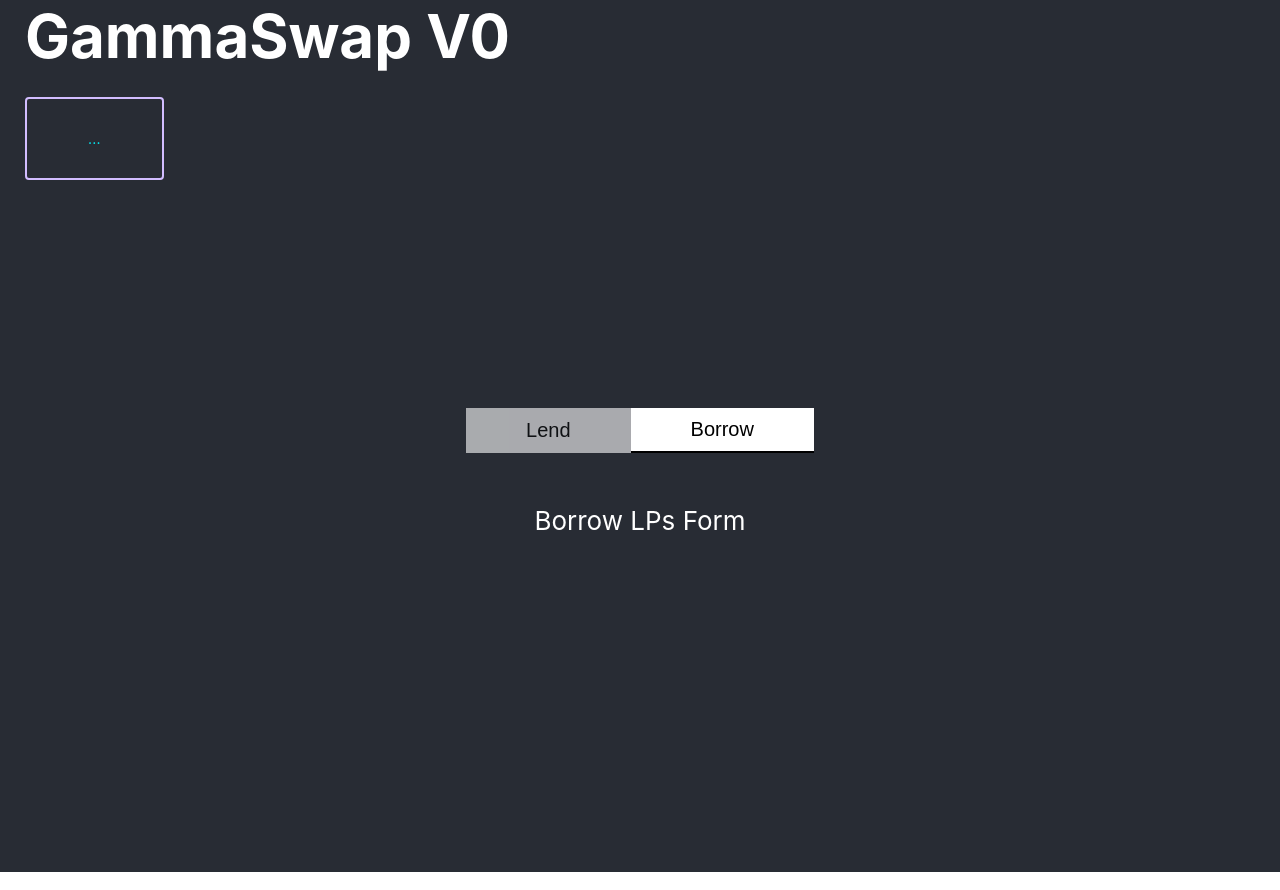
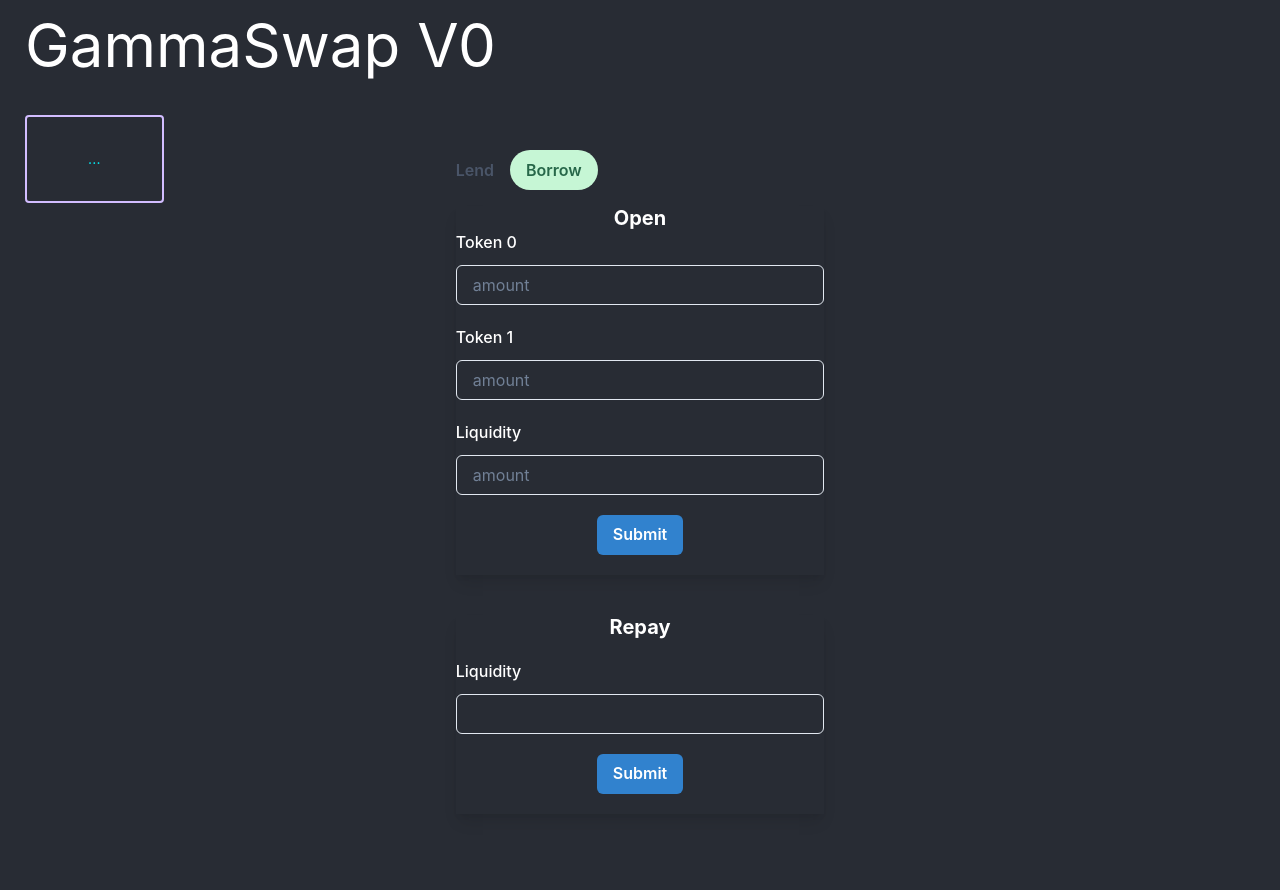
Before and after one commit to dam417/gammaswap, a React (Create React App) app: page /app in a window 1280 px wide. Both pictures are taken after a click on the tab "Borrow". Built offline with nearby package versions, Linux system fonts and the light colour scheme.

Commit message:
implemented Borrow Tab UI

```diff
--- a/package.json
+++ b/package.json
@@ -23,6 +23,9 @@
   "author": "Daniel Alcarraz",
   "license": "ISC",
   "dependencies": {
+    "@chakra-ui/react": "^2.0.2",
+    "@emotion/react": "^11.9.0",
+    "@emotion/styled": "^11.8.1",
     "@ethersproject/strings": "^5.6.0",
     "@openzeppelin/contracts": "^4.6.0",
     "@truffle/contract": "^4.5.10",
@@ -36,6 +39,7 @@
     "ethereumjs-abi": "^0.6.7",
     "ethereumjs-util": "^7.1.4",
     "ethers": "^5.6.6",
+    "framer-motion": "^6.3.3",
     "react": "^18.1.0",
     "react-bootstrap": "^2.4.0",
     "react-dom": "^18.1.0",
--- a/src/App.css
+++ b/src/App.css
@@ -25,7 +25,7 @@
 }
 
 .App-link {
-  color: #61dafb;
+  color: white;
 }
 
 @keyframes App-logo-spin {
--- a/src/components/Borrow.js
+++ b/src/components/Borrow.js
@@ -1,10 +1,16 @@
-/**
- * Created by danielalcarraz on 5/20/22.
- */
 import React, { useState } from 'react'
 import { useNavigate } from 'react-router-dom';
+import {
+    FormControl,
+    FormLabel,
+    Input,
+    Button,
+    Heading,
+    FormErrorMessage,
+    FormHelperText,
+} from '@chakra-ui/react'
 
-function Borrow(props) {
+function Borrow() {
     // Declare a new state variable, which we'll call "count"
     /*const [tokenA, setTokenA] = useState(0);
      const [tokenB, setTokenB] = useState(0);
@@ -18,9 +24,24 @@ function Borrow(props) {
      }/**/
 
     return (
-        <div>
-            Borrow LPs Form
-        </div>
+        <>
+            <FormControl boxShadow='lg'>
+                <Heading size='md'>Open</Heading>
+                <FormLabel htmlFor='token-0'>Token 0</FormLabel>
+                <Input placeholder='amount' id='token-0' type='text' />
+                <FormLabel mt={5} htmlFor='token-1'>Token 1</FormLabel>
+                <Input placeholder='amount' id='token-1' type='text' />
+                <FormLabel mt={5} htmlFor='liquidity'>Liquidity</FormLabel>
+                <Input placeholder='amount' id='liquidity' type='text' />
+                <Button my={5} colorScheme='blue'>Submit</Button>
+            </FormControl>
+            <FormControl boxShadow='lg' mt={10}>
+                <Heading size='md'>Repay</Heading>
+                <FormLabel mt={5} htmlFor='liquidity'>Liquidity</FormLabel>
+                    <Input id='liquidity' type='text' />
+                <Button my={5} colorScheme='blue'>Submit</Button>
+            </FormControl>
+        </>
     );
 
 }
--- a/src/components/TabGroup.js
+++ b/src/components/TabGroup.js
@@ -5,44 +5,60 @@ import React, { useState } from 'react';
 import styled from 'styled-components';
 import Borrow from './Borrow';
 import Lend from './Lend';
-const Tab = styled.button`
-  font-size: 20px;
-  padding: 10px 60px;
-  cursor: pointer;
-  opacity: 0.6;
-  background: white;
-  border: 0;
-  outline: 0;
-  ${({ active }) =>
-active &&
-`
-    border-bottom: 2px solid black;
-    opacity: 1;
-  `}
-`;
-const ButtonGroup = styled.div`
-  display: flex;
-`;
-const types = ['Lend', 'Borrow'];
+import { Tabs, TabList, TabPanels, Tab, TabPanel } from '@chakra-ui/react';
+
+// const Tab = styled.button`
+//   font-size: 20px;
+//   padding: 10px 60px;
+//   cursor: pointer;
+//   opacity: 0.6;
+//   background: white;
+//   border: 0;
+//   outline: 0;
+//   ${({ active }) =>
+// active &&
+// `
+//     border-bottom: 2px solid black;
+//     opacity: 1;
+//   `}
+// `;
+// const ButtonGroup = styled.div`
+//   display: flex;
+// `;
+// const types = ['Lend', 'Borrow'];
 
 function TabGroup() {
-    const [active, setActive] = useState(types[0]);
+    // const [active, setActive] = useState(types[0]);
     return (
-        <>
-        <ButtonGroup>
-            {types.map(type => (
-                <Tab
-                    key={type}
-                    active={active === type}
-                    onClick={() => setActive(type)}
-                >
-                    {type}
-                </Tab>
-            ))}
-        </ButtonGroup>
-        <p />
-        {active == 'Lend' ? <Lend/> : <Borrow/>}
-        </>
+        <Tabs variant='soft-rounded' colorScheme='green'>
+            <TabList>
+                <Tab>Lend</Tab>
+                <Tab>Borrow</Tab>
+            </TabList>
+            <TabPanels>
+                <TabPanel>
+                    <Lend />
+                </TabPanel>
+                <TabPanel>
+                    <Borrow />
+                </TabPanel>
+            </TabPanels>
+        </Tabs>
+        // <>
+        // <ButtonGroup>
+        //     {types.map(type => (
+        //         <Tab
+        //             key={type}
+        //             active={active === type}
+        //             onClick={() => setActive(type)}
+        //         >
+        //             {type}
+        //         </Tab>
+        //     ))}
+        // </ButtonGroup>
+        // <p />
+        // {active == 'Lend' ? <Lend/> : <Borrow/>}
+        // </>
     );
 }
 export default TabGroup
--- a/src/index.js
+++ b/src/index.js
@@ -1,5 +1,6 @@
 import React from 'react';
 import ReactDOM from 'react-dom/client';
+import { ChakraProvider } from '@chakra-ui/react';
 import './index.css';
 import App from './App';
 import reportWebVitals from './reportWebVitals';
@@ -7,7 +8,9 @@ import reportWebVitals from './reportWebVitals';
 const root = ReactDOM.createRoot(document.getElementById('root'));
 root.render(
   <React.StrictMode>
-    <App />
+    <ChakraProvider>
+      <App />
+    </ChakraProvider>
   </React.StrictMode>
 );
 
```
Also changed, not shown: 1 other file (tests, documents, lock files or other folders).
